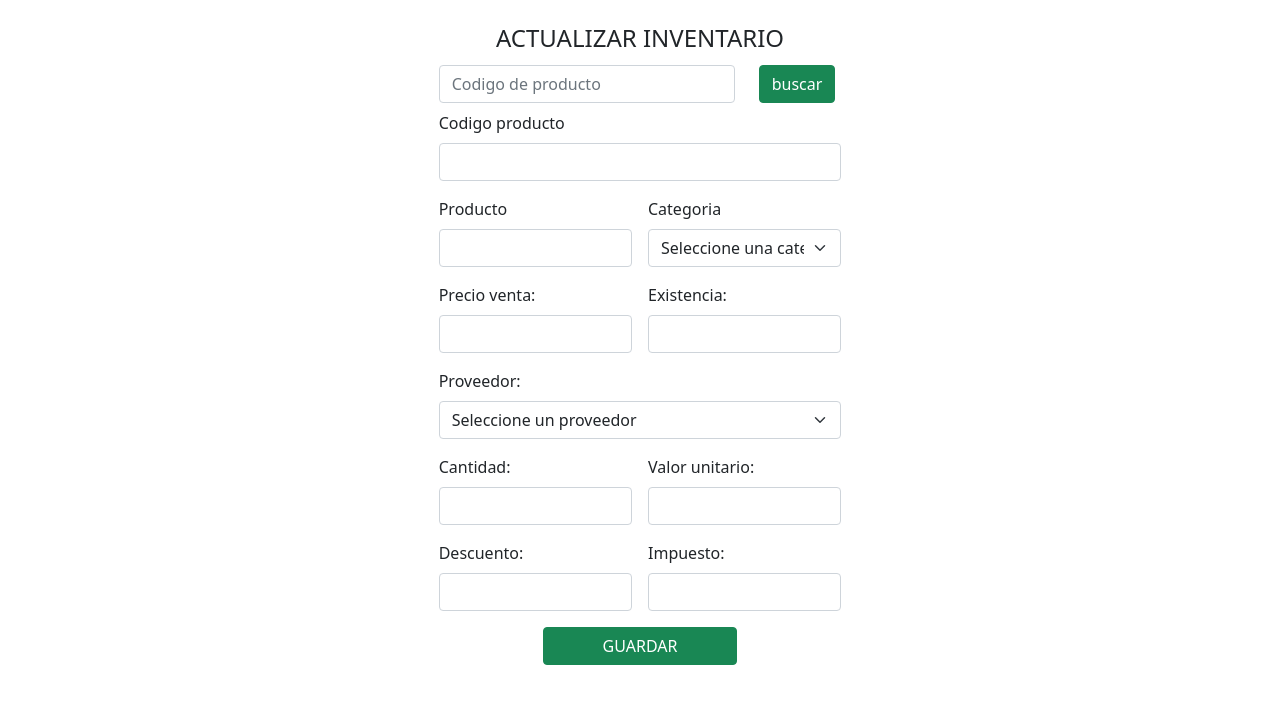
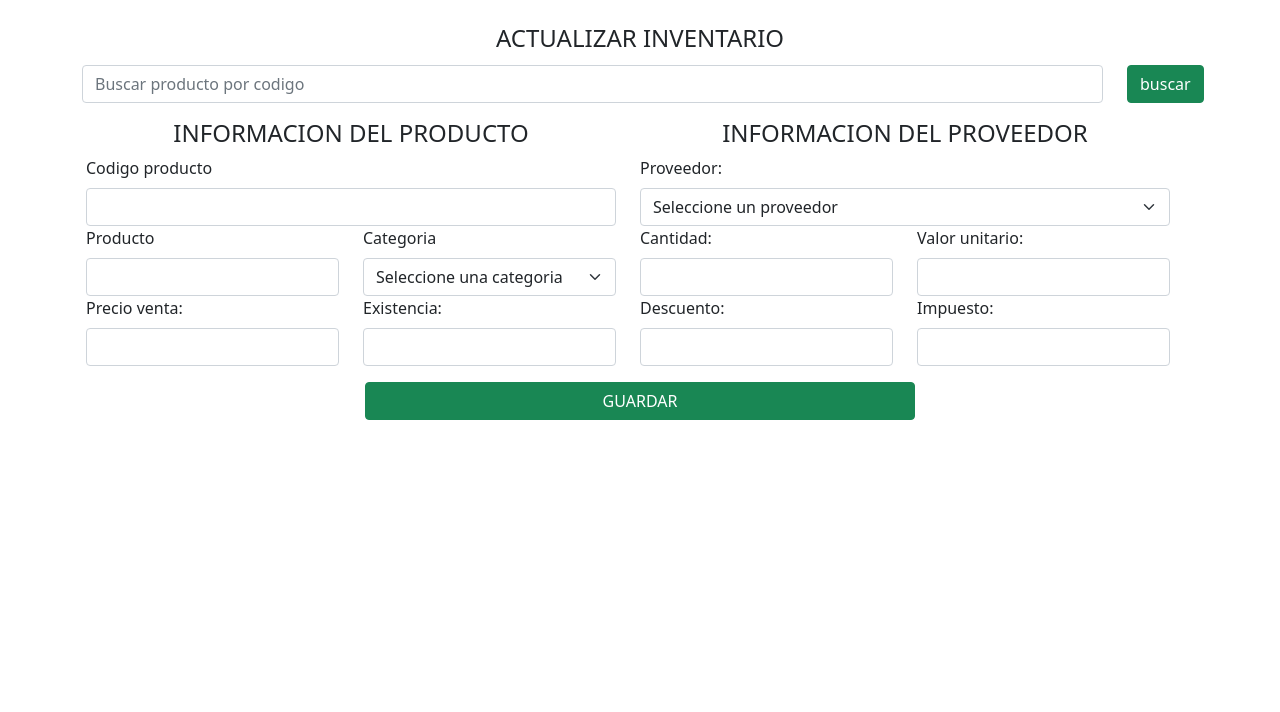
Before and after one commit to CamiloRodriguez-1213/Software-Contable, a Flask app: page /crear-producto in a window 1280 px wide. Shown: the part 56-768 px from the top of the page. Run offline with Flask 2, Linux system fonts and the light colour scheme; the visitor is signed in with stand-in values (Sample User, id 1); data that the repository does not hold is empty; some libraries are stand-ins or nearby versions.

Commit message:
Mejora de vistas

```diff
--- a/app.py
+++ b/app.py
@@ -5,9 +5,7 @@ from flask import Flask, redirect,render_template,url_for,request,session,jsonif
 from controllers.verifyLoginController import verifyLogin
 from controllers.validations import ValidationsController
 from controllers import loginController
-from controllers.consult import GetCategoriasController
-from controllers.consult import GetProveedoresController
-from controllers.consult import GetProductosController
+from controllers.consult import GetCategoriasController, GetProveedoresController, GetProductosController
 from controllers import CreateProductController
 
 app = Flask(__name__)
--- a/models/getProductsModel.py
+++ b/models/getProductsModel.py
@@ -15,7 +15,7 @@ def GetProductWithCodigo(codigo):
 
 def GetInventario():
     try:
-        cursor.execute("SELECT productos.codigo_producto, productos.nombre, categorias.nombre, productos.precio_venta FROM productos, categorias WHERE (productos.id_categoria = categorias.id_categoria) ")
+        cursor.execute("SELECT productos.codigo_producto, productos.nombre, productos.existencia , categorias.nombre, productos.precio_venta FROM productos, categorias WHERE (productos.id_categoria = categorias.id_categoria) ")
         myresult = cursor.fetchall()
         return myresult
     except:
--- a/static/js/AjaxProductosConCodigo.js
+++ b/static/js/AjaxProductosConCodigo.js
@@ -10,7 +10,6 @@ $(document).ready(function(){
         precio_venta = document.getElementById('precio_venta')
         existencia = document.getElementById('existencia')
 
-        myModal = document.getElementById('staticBackdrop')
         $.ajax({
             url: '/producto-codigo',
             data: $('form').serialize(),
@@ -37,6 +36,7 @@ $(document).ready(function(){
                     })
                     precio_venta.value = response[3]
                     existencia.value = response[5]
+
                 }else{
                     id.value = ''
                     cod_product.value = ''
@@ -52,11 +52,6 @@ $(document).ready(function(){
                                 $("#categoria").append('<option value='+registro[0]+'>'+registro[1]+'</option>');
                             });
                         },error: function(error){console.log(error);}
-                    }),
-
-                    document.getElementById('mensaje_modal').innerHTML = 'El producto de codigo "'+codigo+'" no existe, verifique que el codigo sea correcto o ingrese los datos del producto para crearlo'
-                    myModal.addEventListener('show.bs.modal', () => {
-                        myInput.focus()
                     })
                 }
             },
--- /dev/null
+++ b/static/js/limpiarId.js
@@ -0,0 +1,49 @@
+document.getElementById('codigo').addEventListener('input', function(){
+    id = document.getElementById('id')
+    cod_product = document.getElementById('cod_product')
+    nombre = document.getElementById('nombre')
+    input = document.getElementById('input_categoria')
+    precio_venta = document.getElementById('precio_venta')
+    existencia = document.getElementById('existencia')
+
+    id.value = ''
+    cod_product.value = ''
+    nombre.value = ''
+    precio_venta.value = ''
+    existencia.value = ''
+    $.ajax({
+        url: '/categorias',
+        type: 'GET',
+        success: function(db_categorias){
+            input.innerHTML = '<select id="categoria" name="categoria" class="form-select"><option>Seleccione una categoria</option></select>'
+            $.each(db_categorias,function(key, registro) {
+                $("#categoria").append('<option value='+registro[0]+'>'+registro[1]+'</option>');
+            });
+        },error: function(error){console.log(error);}
+    })
+})
+
+document.getElementById('cod_product').addEventListener('input', function(){
+    id = document.getElementById('id')
+    codigo = document.getElementById('codigo')
+    nombre = document.getElementById('nombre')
+    input = document.getElementById('input_categoria')
+    precio_venta = document.getElementById('precio_venta')
+    existencia = document.getElementById('existencia')
+
+    id.value = ''
+    codigo.value = ''
+    nombre.value = ''
+    precio_venta.value = ''
+    existencia.value = ''
+    $.ajax({
+        url: '/categorias',
+        type: 'GET',
+        success: function(db_categorias){
+            input.innerHTML = '<select id="categoria" name="categoria" class="form-select"><option>Seleccione una categoria</option></select>'
+            $.each(db_categorias,function(key, registro) {
+                $("#categoria").append('<option value='+registro[0]+'>'+registro[1]+'</option>');
+            });
+        },error: function(error){console.log(error);}
+    })
+})
--- a/templates/views/inventory/products/create.html
+++ b/templates/views/inventory/products/create.html
@@ -1,10 +1,10 @@
 {% extends 'base.html'%}
 {% block title %}
-<title>Nuevo producto</title>
+<title>Update inventory</title>
 {% endblock %}
 
 {% block contenido %}
-<div class="container mt-4 col-12 col-sm-9 col-md-6 col-lg-4" >
+<div class="container mt-4" >
     <div class="row">
         <div class="col-12 text-center mb-1">
             <div class="h4">ACTUALIZAR INVENTARIO</div>
@@ -12,19 +12,22 @@
         <div class="col-12 mb-3">
             <form method="POST" id="get_product">
                 <div class="row mb-2">
-                    <div class="col-9">
-                        <input type="number" placeholder="Codigo de producto" class="form-control" id="codigo" name="codigo">
+                    <div class="col-9 col-sm-10 col-md-11">
+                        <input type="number" placeholder="Buscar producto por codigo" class="form-control" id="codigo" name="codigo">
                     </div>
-                    <div class="col-3 text-start">
+                    <div class="col-3 col-sm-2 col-md-1 text-start">
                         <!-- data-bs-toggle="modal" data-bs-target="#staticBackdrop" -->
-                        <button class="btn btn-success" type="submit" id="buscar_codigo" >
+                        <button class="btn btn-success" type="submit" id="buscar_codigo">
                             buscar
                         </button>
                     </div>
                 </div>
             </form>
             <form action="{{ url_for('CretePorduct') }}" method="POST" class="row g-3">
-
+                <div class="row">
+                    <div class="col-12 col-md-6 mt-4">
+                        <div class="row">
+                            <div class="h4 text-center">INFORMACION DEL PRODUCTO</div>
                             <input type="hidden" name="id" id="id" value="{{ id }}">
 
                             <div class="col-12">
@@ -63,6 +66,12 @@
                                 <input type="number" class="form-control" id="existencia" name="existencia"  value="{{ existencia }}">
                             </div>
 
+                        </div>
+                    </div>
+                    <div class="col-12 col-md-6 mt-4">
+                        <div class="row">
+                            <div class="h4 text-center">INFORMACION DEL PROVEEDOR</div>
+
                             <div class="col-12">
                                 <label for="proveedor" class="form-label">Proveedor: </label>
                                 <select id="proveedor" name="proveedor" class="form-select">
@@ -97,6 +106,10 @@
                                 <input type="number" class="form-control" id="impuesto" name="impuesto" value="{{ impuesto }}">
                             </div>
 
+                        </div>
+                    </div>
+                </div>
+
                 <div class="d-grid gap-2 col-6 mx-auto mb-3">
                     <button type="submit" class="btn btn-success" >GUARDAR</button>
                 </div>
@@ -128,21 +141,6 @@
     </div>
 </div>
 
-<!-- Modal -->
-<div class="modal fade" id="staticBackdrop" data-bs-backdrop="static" data-bs-keyboard="false" tabindex="-1" aria-labelledby="staticBackdropLabel" aria-hidden="true">
-    <div class="modal-dialog">
-        <div class="modal-content">
-            <div class="modal-header">
-                <h5 class="modal-title" id="staticBackdropLabel">Modal title</h5>
-                <button type="button" class="btn-close" data-bs-dismiss="modal" aria-label="Close"></button>
-            </div>
-            <div class="modal-body" id="mensaje_modal"></div>
-            <div class="modal-footer">
-                <button type="button" class="btn btn-secondary" data-bs-dismiss="modal">Close</button>
-            </div>
-        </div>
-    </div>
-</div>
 
 {% endblock %}
 
@@ -150,4 +148,5 @@
     <script src="http://ajax.googleapis.com/ajax/libs/jquery/1.10.2/jquery.min.js"></script>
     <script src="{{ url_for('static', filename='js/AjaxProductosConCodigo.js') }}" defer></script>
     <script src="{{ url_for('static', filename='js/SoloNumeros.js') }}" defer></script>
+    <script src="{{ url_for('static', filename='js/limpiarId.js') }}" defer></script>
 {% endblock %}
```
Also changed, not shown: templates/views/inventory/index.html (+7 -2 lines), static/images/update-inventory.png (added). Lines whose indentation alone changed are shown as unchanged.
